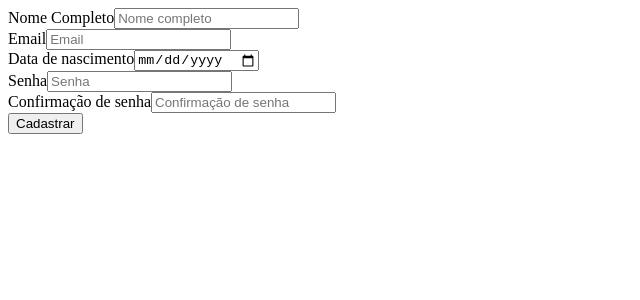
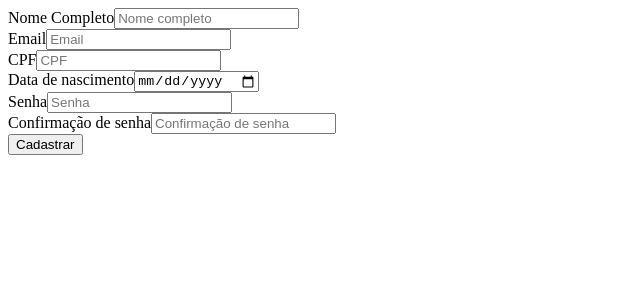
Before and after one commit to Gthalles/cblol-frontend, an Angular app: page /sign-up in a window 1280 px wide. Shown: the top 300 px of the page, without its empty margins (0-640 px from the left). Built offline with nearby package versions, Linux system fonts and the light colour scheme.

Commit message:
Inicializando campo para cpf na pagina de cadastro

```diff
--- a/src/app/pages/user-registration/sign-up.component.html
+++ b/src/app/pages/user-registration/sign-up.component.html
@@ -2,7 +2,7 @@
     <!-- Name Field -->
     <div class="field-group">
         <label for="fullName">Nome Completo</label>
-        <input type="text"id="fullName" placeholder="Nome completo" formControlName="fullName">
+        <input type="text" id="fullName" placeholder="Nome completo" formControlName="fullName">
         <app-error-message [label]="'Nome completo'" [control]="getFieldControl('fullName')"></app-error-message>
     </div>
 
@@ -13,10 +13,17 @@
         <app-error-message [label]="'Email'" [control]="getFieldControl('email')"></app-error-message>
     </div>
 
+    <!-- Document Field -->
+    <div class="field-group">
+        <label for="document">CPF</label>
+        <input type="text" id="document" placeholder="CPF" formControlName="document">
+        <app-error-message [label]="'CPF'" [control]="getFieldControl('document')"></app-error-message>
+    </div>
+
     <!-- Birth Date -->
     <div class="field-group">
         <label for="birthDate">Data de nascimento</label>
-        <input type="date" id="email" formControlName="birthDate">
+        <input type="date" id="birthDate" formControlName="birthDate">
         <app-error-message [label]="'Data de nascimento'" [control]="getFieldControl('birthDate')"></app-error-message>
     </div>
 
--- a/src/app/pages/user-registration/sign-up.component.ts
+++ b/src/app/pages/user-registration/sign-up.component.ts
@@ -19,8 +19,8 @@ export class SignUpComponent implements OnInit {
   ngOnInit(): void {
     this.form = this.formBuilder.group({
       fullName: [null, [Validators.required, Validators.minLength(3), Validators.maxLength(80)]],
-      email: [null, [Validators.maxLength(120), this.formValidationService.emailValidator]],
-      document: [null, [Validators.required]],
+      email: [null, [Validators.required, Validators.maxLength(120), this.formValidationService.emailValidator]],
+      document: [null, [Validators.required, this.formValidationService.validateCPF]],
       birthDate: [null, [Validators.required]],
       password: [null, [Validators.required, Validators.minLength(6), Validators.maxLength(22), this.formValidationService.passwordValidator]],
       confirmPassword: [null, [Validators.required, this.formValidationService.equalsTo('password')]],
```
